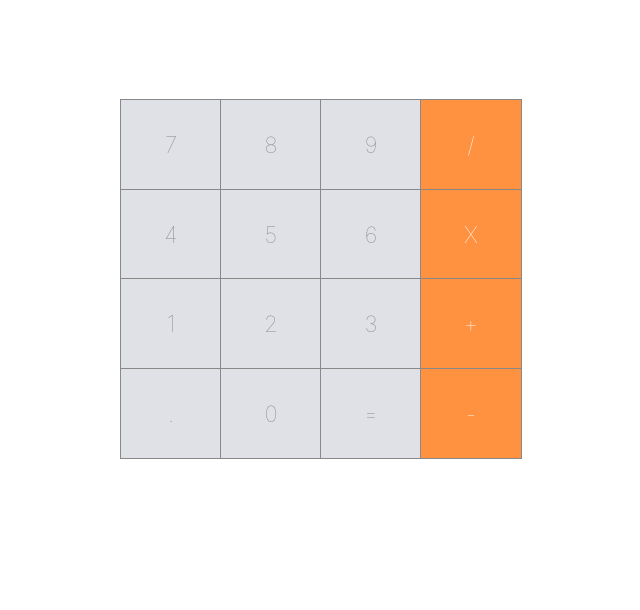
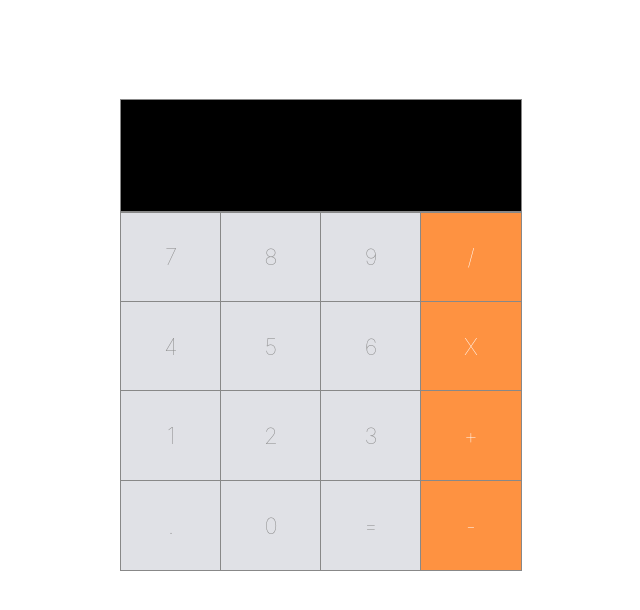
Before and after one commit to Larsnihlmark/Calculator-app, a React (Create React App) app: page / in a window 1280 px wide. Shown: the top 610 px of the page, without its empty margins (319-959 px from the left). Built offline with nearby package versions, Linux system fonts and the light colour scheme.

Commit message:
Input functionality and styling

```diff
--- a/src/App.js
+++ b/src/App.js
@@ -1,14 +1,24 @@
 import Button from './components/button';
+import Input from './components/input';
 import React, { Component } from "react";
 import './App.css';
 import { render } from '@testing-library/react';
 
 class App extends Component{
+
+  constructor(props){
+
+    super(props);
+    this.state = {
+      input: ""
+    }
+
+  }
   render() {
     return (
       <div className="App">
         <div className="calc-wrapper">
-
+            <Input input={this.state.input}></Input>
           <div className="row">
             <Button>7</Button>
             <Button>8</Button>
--- a/src/components/input.css
+++ b/src/components/input.css
@@ -0,0 +1,12 @@
+.input{
+    height: 4em;
+    display: flex;
+    justify-content: flex-end;
+    align-items: center;
+    font-weight: bold;
+    font-size: 1.4em;
+    background-color: black;
+    color: white;
+    padding: 0.5em;
+    outline: 1px solid #888;
+}
--- a/src/components/input.jsx
+++ b/src/components/input.jsx
@@ -0,0 +1,15 @@
+import React from "react";
+import "./input.css";
+
+const Input = props => (
+    <div className="input">
+        {
+            props.input
+        }
+
+    </div>
+);
+
+
+
+export default Input;
```
